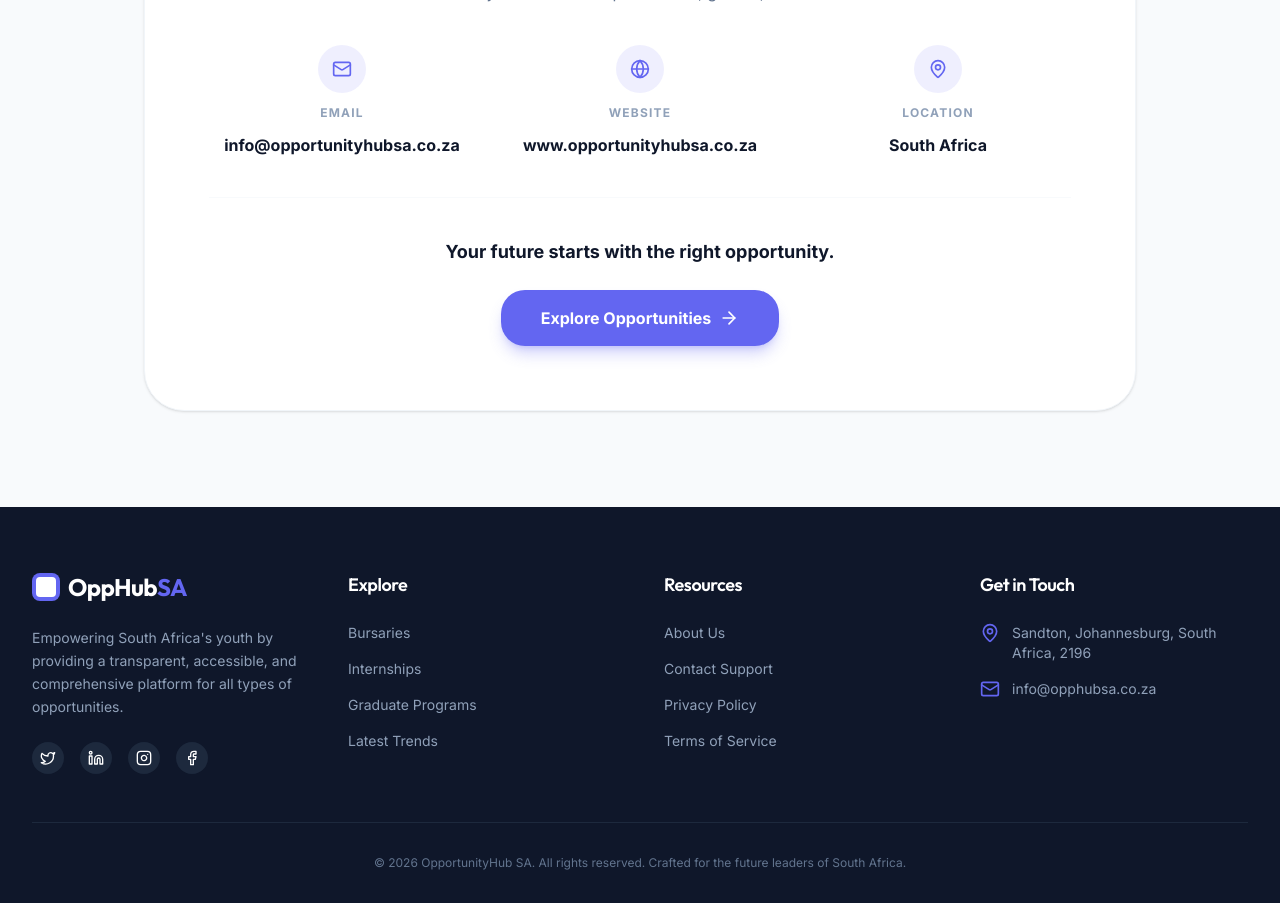
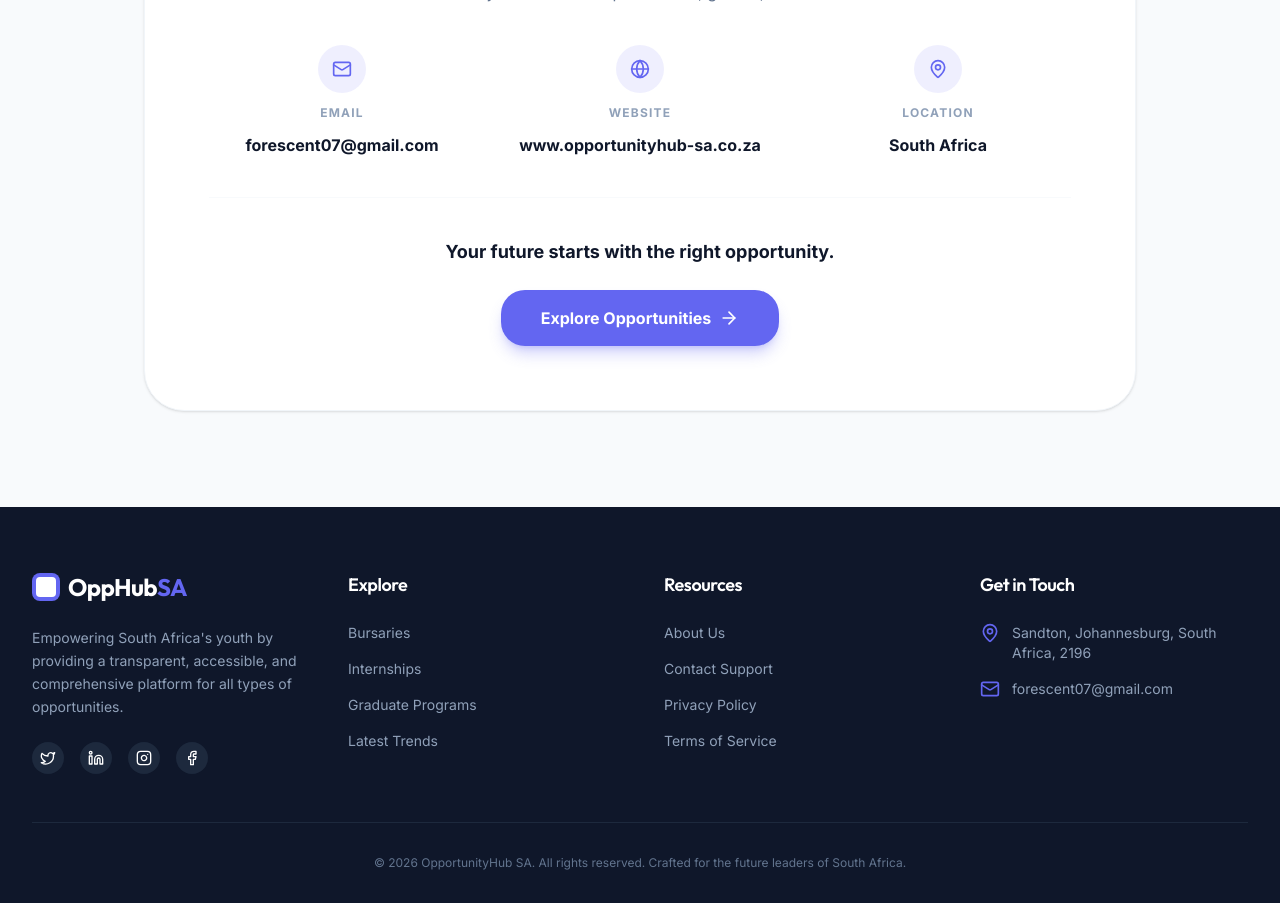
Before and after one commit to cado7/OpportunityHub, a React (Vite) app: page /about in a window 1280 px wide. Shown: the part 3300-4203 px from the top of the page. Built offline with nearby package versions, Linux system fonts and the light colour scheme; no server answers.

Commit message:
email change

```diff
--- a/src/components/Footer.tsx
+++ b/src/components/Footer.tsx
@@ -70,7 +70,7 @@ export default function Footer() {
               </li>
               <li className="flex items-center space-x-3">
                 <Mail className="w-5 h-5 text-secondary shrink-0" />
-                <a href="mailto:info@opphubsa.co.za" className="hover:text-white transition-colors">info@opphubsa.co.za</a>
+                <a href="mailto:forescent07@gmail.com" className="hover:text-white transition-colors">forescent07@gmail.com</a>
               </li>
             </ul>
           </div>
--- a/src/pages/About.tsx
+++ b/src/pages/About.tsx
@@ -252,8 +252,8 @@ export default function About() {
                 <Mail className="w-5 h-5 text-secondary" />
               </div>
               <p className="text-xs font-bold uppercase tracking-widest text-slate-400">Email</p>
-              <a href="mailto:info@opportunityhubsa.co.za" className="text-primary font-bold hover:text-secondary transition-colors">
-                info@opportunityhubsa.co.za
+              <a href="mailto:forescent07@gmail.com" className="text-primary font-bold hover:text-secondary transition-colors">
+                forescent07@gmail.com
               </a>
             </div>
             <div className="space-y-3">
@@ -262,7 +262,7 @@ export default function About() {
               </div>
               <p className="text-xs font-bold uppercase tracking-widest text-slate-400">Website</p>
               <a href="http://www.opportunityhubsa.co.za" target="_blank" rel="noreferrer" className="text-primary font-bold hover:text-secondary transition-colors">
-                www.opportunityhubsa.co.za
+                www.opportunityhub-sa.co.za
               </a>
             </div>
             <div className="space-y-3">
```
